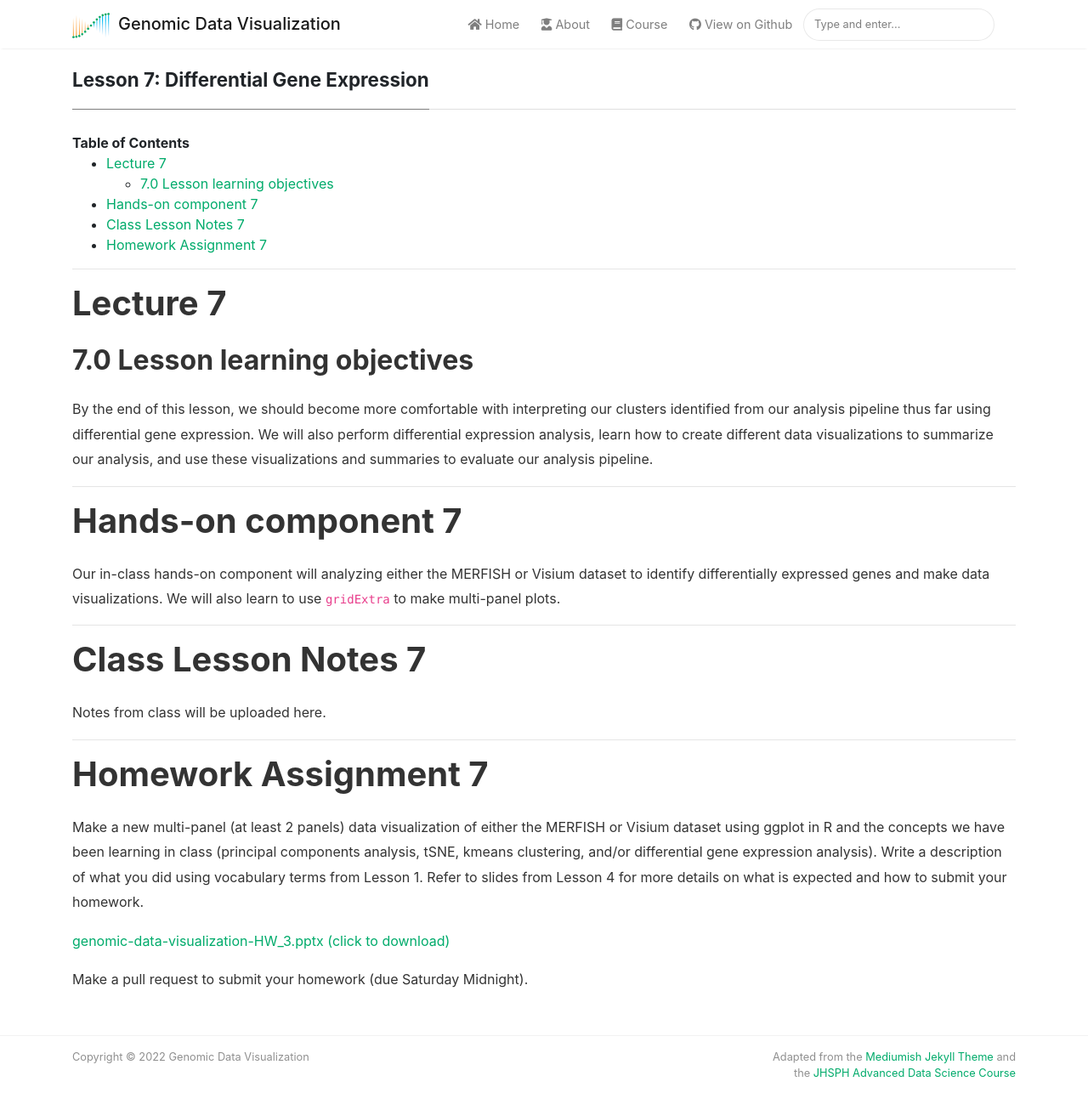
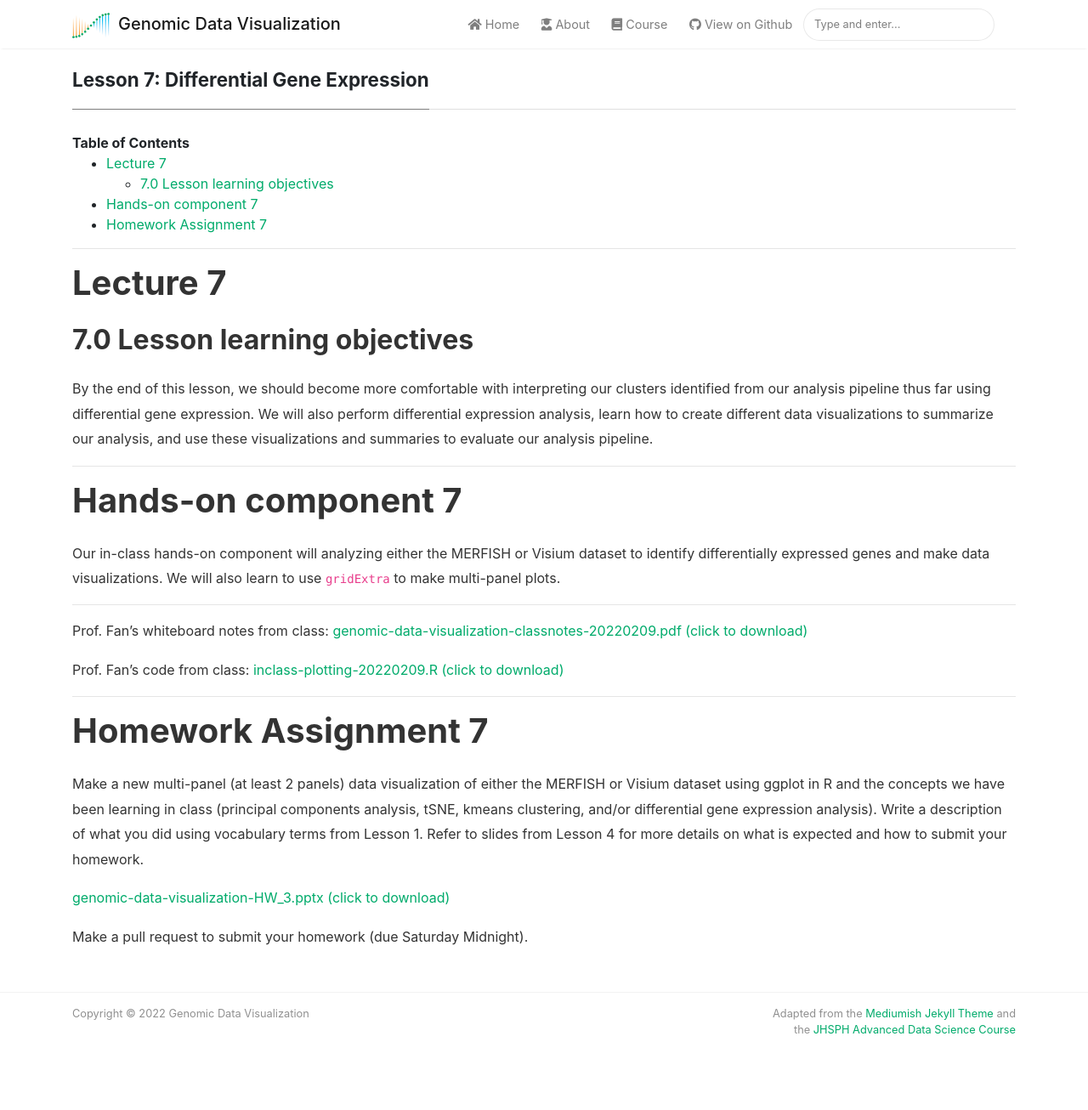
Before and after one commit to JEFworks-Lab/genomic-data-visualization-2022, a Jekyll site: the page built from _course/7-differential-gene-expression.md, in a window 1280 px wide and 1346 px high. Shown: the top 1306 px of the window at 85% size. Built offline with Jekyll 4.4.1, drawn with Linux system fonts in a browser that asks for light colours; nearby versions of some CDN libraries.

Commit message:
add diff gexp class notes

```diff
--- a/_course/7-differential-gene-expression.md
+++ b/_course/7-differential-gene-expression.md
@@ -18,9 +18,9 @@
 
 ---
 
-# Class Lesson Notes 7
+Prof. Fan’s whiteboard notes from class: [genomic-data-visualization-classnotes-20220209.pdf (click to download)]({{ site.baseurl }}/resources/notes/genomic-data-visualization-classnotes-20220209.pdf)
 
-Notes from class will be uploaded here.
+Prof. Fan’s code from class: [inclass-plotting-20220209.R (click to download)]({{ site.baseurl }}/resources/code/inclass-plotting-20220209.R)
 
 ---
 
```
Also changed, not shown: 2 other files.
